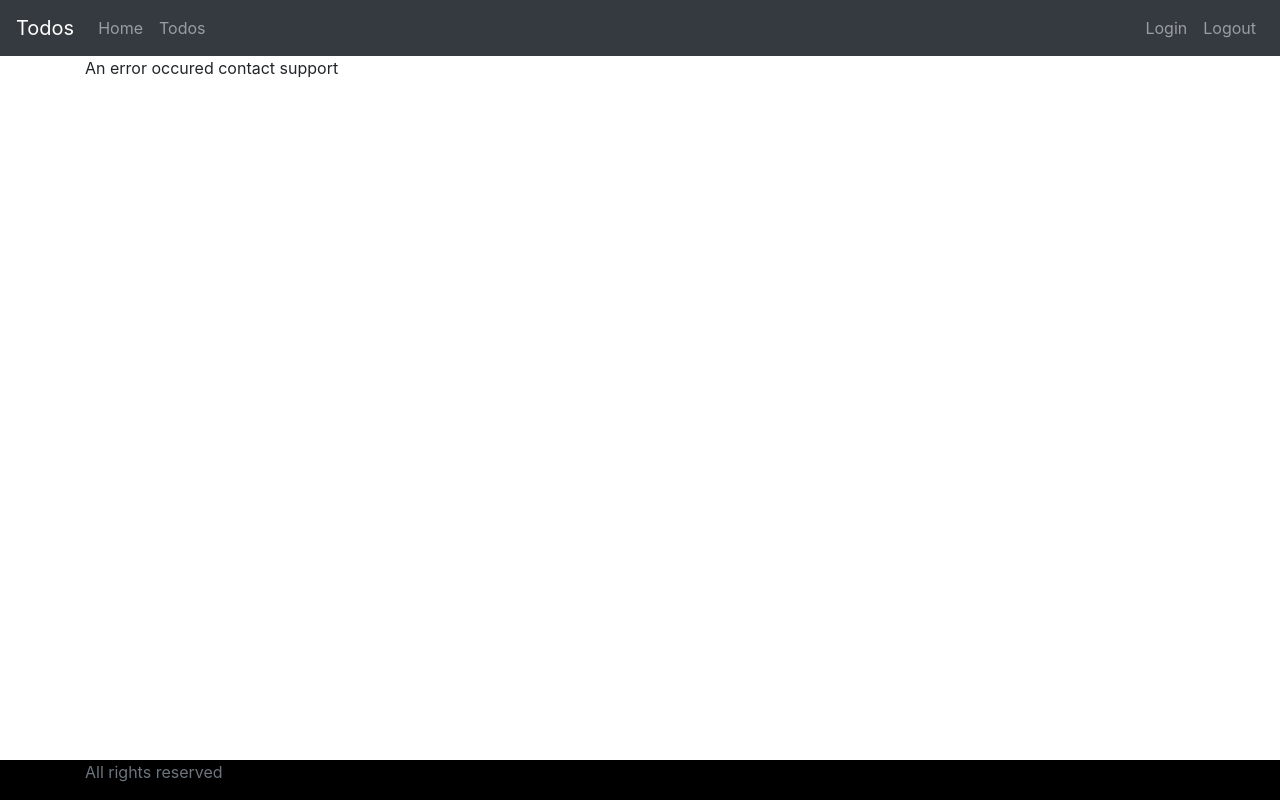
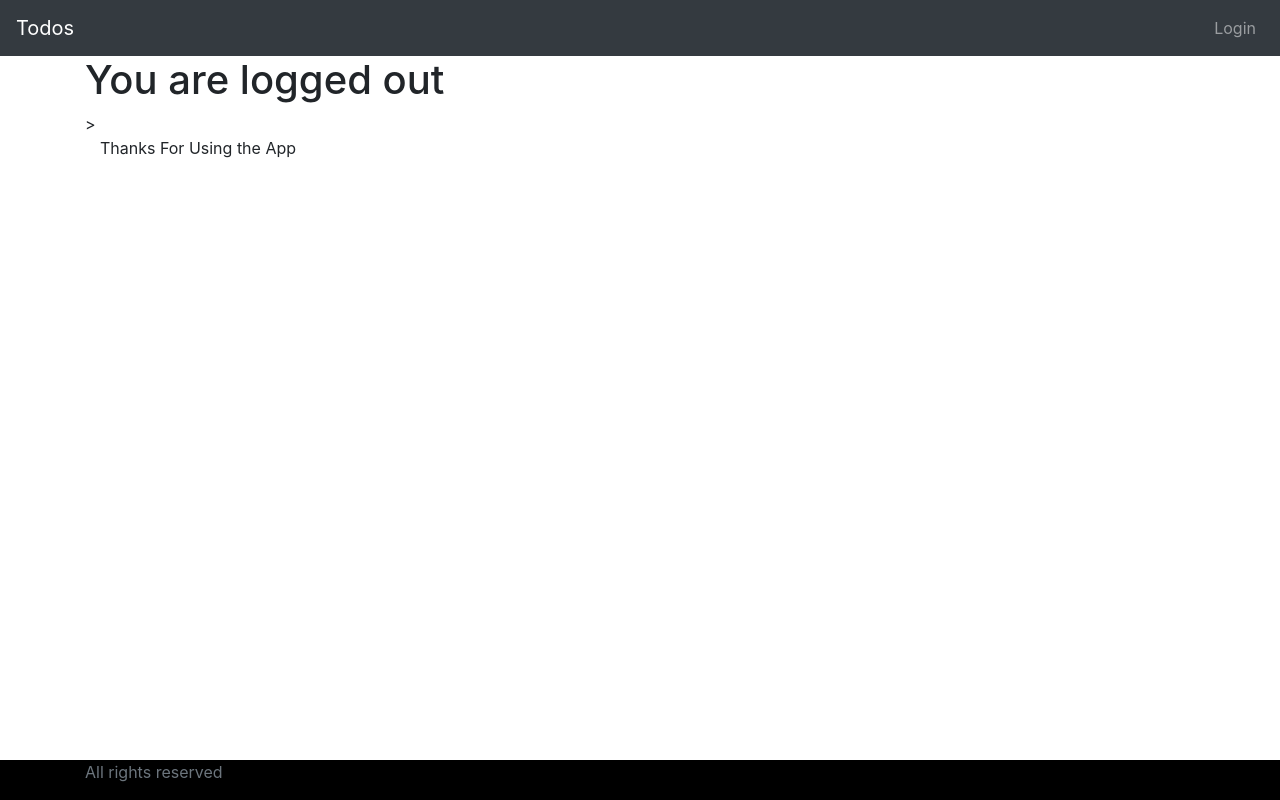
Before and after one commit to xanthakis1234/FaExample, an Angular app: page /logout in a window 1280 px wide. Built offline with nearby package versions, Linux system fonts and the light colour scheme.

Commit message:
apo spiti

```diff
--- a/src/app/app-routing.module.ts
+++ b/src/app/app-routing.module.ts
@@ -4,12 +4,15 @@ import { LoginComponent } from './login/login.component';
 import { WelcomeComponent } from './welcome/welcome.component';
 import { ErrorComponent } from './error/error.component';
 import { ListTodosComponent } from './list-todos/list-todos.component';
+import { LogoutComponent } from './logout/logout.component';
+import { RouteGuardService } from './service/route-guard.service';
 
 const routes: Routes = [
   { path: '' , component: LoginComponent},
   { path: 'login' , component: LoginComponent},
-  { path: 'welcome/:name' , component: WelcomeComponent},
+  { path: 'welcome/:name' , component: WelcomeComponent },
   { path: 'todos' , component: ListTodosComponent },
+  { path: 'logout' , component: LogoutComponent },
   { path: '**' , component: ErrorComponent }
 ];
 
--- a/src/app/app.module.ts
+++ b/src/app/app.module.ts
@@ -10,6 +10,7 @@ import { ErrorComponent } from './error/error.component';
 import { ListTodosComponent } from './list-todos/list-todos.component';
 import { MenuComponent } from './menu/menu.component';
 import { FooterComponent } from './footer/footer.component';
+import { LogoutComponent } from './logout/logout.component';
 
 @NgModule({
   declarations: [
@@ -19,7 +20,8 @@ import { FooterComponent } from './footer/footer.component';
     ErrorComponent,
     ListTodosComponent,
     MenuComponent,
-    FooterComponent
+    FooterComponent,
+    LogoutComponent
   ],
   imports: [
     BrowserModule,
--- a/src/app/hardcoded-authentication.service.ts
+++ b/src/app/hardcoded-authentication.service.ts
@@ -6,4 +6,24 @@ import { Injectable } from '@angular/core';
 export class HardcodedAuthenticationService {
 
   constructor() { }
+
+  authenticate(username, password){
+    console.log('before ' + this.isUserLoggedIn());
+    if(username=="Nek" && password=='dummy'){
+      sessionStorage.setItem('authenticaterUser', username);
+      console.log('after ' + this.isUserLoggedIn());
+      return true;
+    } else {
+      return false;
+    }
+  }
+
+  isUserLoggedIn(){
+    let user = sessionStorage.getItem('authenticaterUser')
+    return !(user == null)
+  }
+
+  logout(){
+    sessionStorage.removeItem('authenticaterUser')
+  }
 }
--- a/src/app/login/login.component.ts
+++ b/src/app/login/login.component.ts
@@ -1,5 +1,6 @@
 import { Component, OnInit } from '@angular/core';
 import { Router } from '@angular/router';
+import { HardcodedAuthenticationService } from '../hardcoded-authentication.service';
 
 @Component({
   selector: 'app-login',
@@ -10,22 +11,24 @@ export class LoginComponent implements OnInit {
 
   username = "Nek";
   password = "";
-  errorMessage="Invalid Credentials";
-  invalidLogin=false;
+  errorMessage = "Invalid Credentials";
+  invalidLogin = false;
 
 
 
-  constructor(private router: Router) { }
+  constructor(private router: Router,
+    private hardcodedAuthenticationServicevice: HardcodedAuthenticationService) { }
 
   ngOnInit() {
   }
 
-  handleLogin(){
-    if(this.username=="Nek" && this.password=='dummy'){
+  handleLogin() {
+
+     if (this.hardcodedAuthenticationServicevice.authenticate(this.username, this.password)) {
       this.router.navigate(['welcome', this.username])
-      this.invalidLogin= false;
+      this.invalidLogin = false;
     } else {
-      this.invalidLogin=true;
+      this.invalidLogin = true;
     }
   }
 
--- /dev/null
+++ b/src/app/logout/logout.component.html
@@ -0,0 +1,4 @@
+<h1>You are logged out</h1>>
+<div class="container">
+    Thanks For Using the App
+</div>
--- /dev/null
+++ b/src/app/logout/logout.component.ts
@@ -0,0 +1,18 @@
+import { Component, OnInit } from '@angular/core';
+import { HardcodedAuthenticationService } from '../hardcoded-authentication.service';
+
+@Component({
+  selector: 'app-logout',
+  templateUrl: './logout.component.html',
+  styleUrls: ['./logout.component.css']
+})
+export class LogoutComponent implements OnInit {
+
+  constructor(
+    private hardcodedAuthenticationService: HardcodedAuthenticationService) { }
+
+  ngOnInit() {
+    this.hardcodedAuthenticationService.logout();
+  }
+
+}
--- a/src/app/menu/menu.component.html
+++ b/src/app/menu/menu.component.html
@@ -5,12 +5,12 @@
                 Todos
             </a></div>
         <ul class="navbar-nav">
-            <li><a routerLink="/welcome/sm" class="nav-link">Home</a></li>
-            <li><a routerLink="/todos" class="nav-link">Todos</a></li>
+            <li><a *ngIf="hardcodedAuthenticatorService.isUserLoggedIn()" routerLink="/welcome/sm" class="nav-link">Home</a></li>
+            <li><a *ngIf="hardcodedAuthenticatorService.isUserLoggedIn()" routerLink="/todos" class="nav-link">Todos</a></li>
         </ul>
         <ul class="navbar-nav navbar-collapse justify-content-end">
-                <li><a routerLink="/login" class="nav-link">Login</a></li>
-                <li><a routerLink="/logout" class="nav-link">Logout</a></li>
+                <li><a *ngIf="!hardcodedAuthenticatorService.isUserLoggedIn()"routerLink="/login" class="nav-link">Login</a></li>
+                <li><a *ngIf="hardcodedAuthenticatorService.isUserLoggedIn()" routerLink="/logout" class="nav-link">Logout</a></li>
             </ul>
     </nav>
 </header>
--- a/src/app/menu/menu.component.ts
+++ b/src/app/menu/menu.component.ts
@@ -1,4 +1,5 @@
 import { Component, OnInit } from '@angular/core';
+import { HardcodedAuthenticationService } from '../hardcoded-authentication.service';
 
 @Component({
   selector: 'app-menu',
@@ -6,10 +7,13 @@ import { Component, OnInit } from '@angular/core';
   styleUrls: ['./menu.component.css']
 })
 export class MenuComponent implements OnInit {
+  isUserLoggedIn: boolean = false;
 
-  constructor() { }
+  constructor(public hardcodedAuthenticatorService
+    :HardcodedAuthenticationService) { }
 
   ngOnInit() {
+    // this.isUserLoggedIn = this.hardcodedAuthenticatorService.isUserLoggedIn();
   }
 
 }
```
Also changed, not shown: src/app/service/route-guard.service.ts (added, +19 -0 lines), src/app/logout/logout.component.css (added), 2 other files (tests, documents, lock files or other folders).
